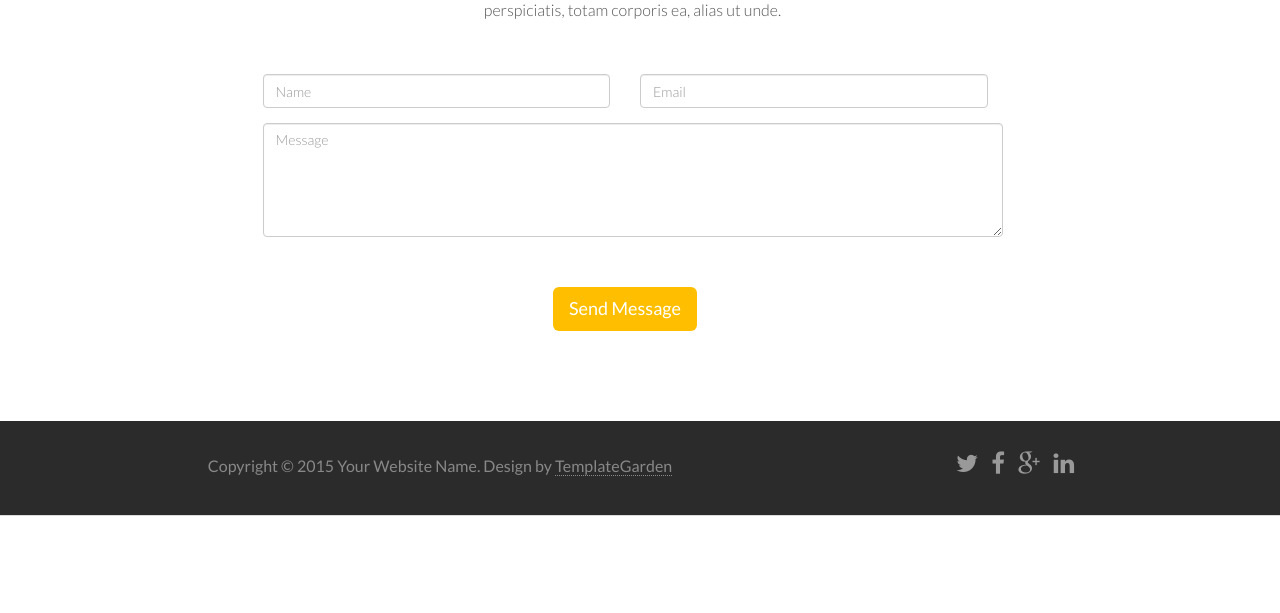
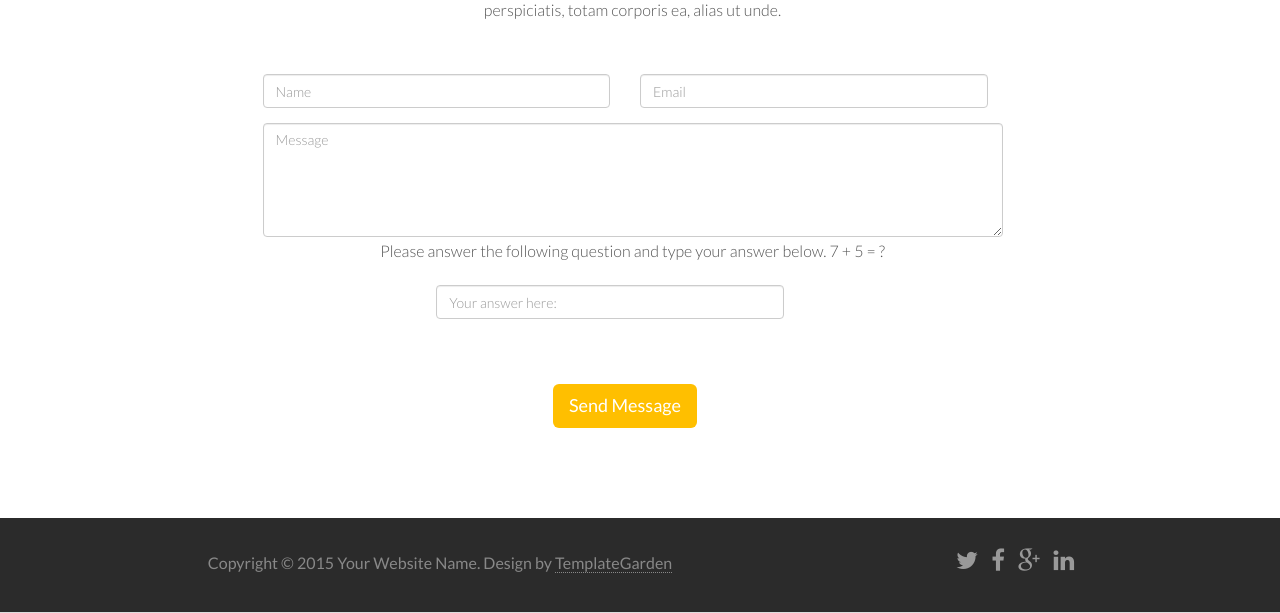
Before and after one commit to JollySOB/Oxalys, a PHP site: page / in a window 1280 px wide. Shown: the part 3973-4586 px from the top of the page. Before the commit the page ends 4489 px from the top, so only its background shows below. Run offline with PHP 8.4, Linux system fonts and the light colour scheme; some web fonts are replaced.

Commit message:
-Added a spam honeypot and test question to the contact form. -Added css for the new contact fields to main.css.

```diff
--- a/assets/css/main.css
+++ b/assets/css/main.css
@@ -456,6 +456,8 @@ ul.social-buttons li a:hover, ul.social-buttons li a:focus, ul.social-buttons li
 	CUSTOMIZATIONS
    ========================================================================*/
 
+
+/* HEADER SLIDEs */
 .slide {
 	display: none;
 	margin-top: 50px;
@@ -501,6 +503,20 @@ ul.social-buttons li a:hover, ul.social-buttons li a:focus, ul.social-buttons li
 	background-image: url(../img/FindingNeverland.jpg);
 }
 
+
+/* CONTACT FORM */
+#spam-test {
+	position: relative;
+	left: 50%;
+}
+
+#spam-honeypot {
+	display: none;
+	margin-top: 5%;
+	position: relative;
+	left: 50%;
+}
+
 /* ==========================================================================
    MEDIA QUERIES
    ========================================================================== */
--- a/index.html
+++ b/index.html
@@ -1,3 +1,9 @@
+<?php
+
+?>
+
+
+
 <!DOCTYPE html>
 <html lang="en">
 <head>
@@ -320,7 +326,14 @@
             </div>
           </div>
           <textarea class="form-control" id="message" name="message" placeholder="Message" rows="5"></textarea>
-          <div class="row">
+          <p>Please answer the following question and type your answer below. 7 + 5 = ?<p>
+		  <div class="row">
+			<div class="col-xs-6 col-md-6 form-group">
+				<input id="spam-test" class="form-control" name="spam-test" type="text" placeholder="Your answer here:" required />
+			</div>
+			<div class="col-xs-6 col-md-6 form-group">
+				<input class="form-control" id="spam-honeypot" name="spam-honeypot" type="text" placeholder="PLEASE LEAVE THIS FIELD BLANK!!!">
+			</div>
             <div class="col-xs-12 col-md-12">
               <button class="btn btn btn-lg" type="submit">Send Message</button>
             </div>
```
Also changed, not shown: assets/js/interact.js (line endings or trailing spaces).
